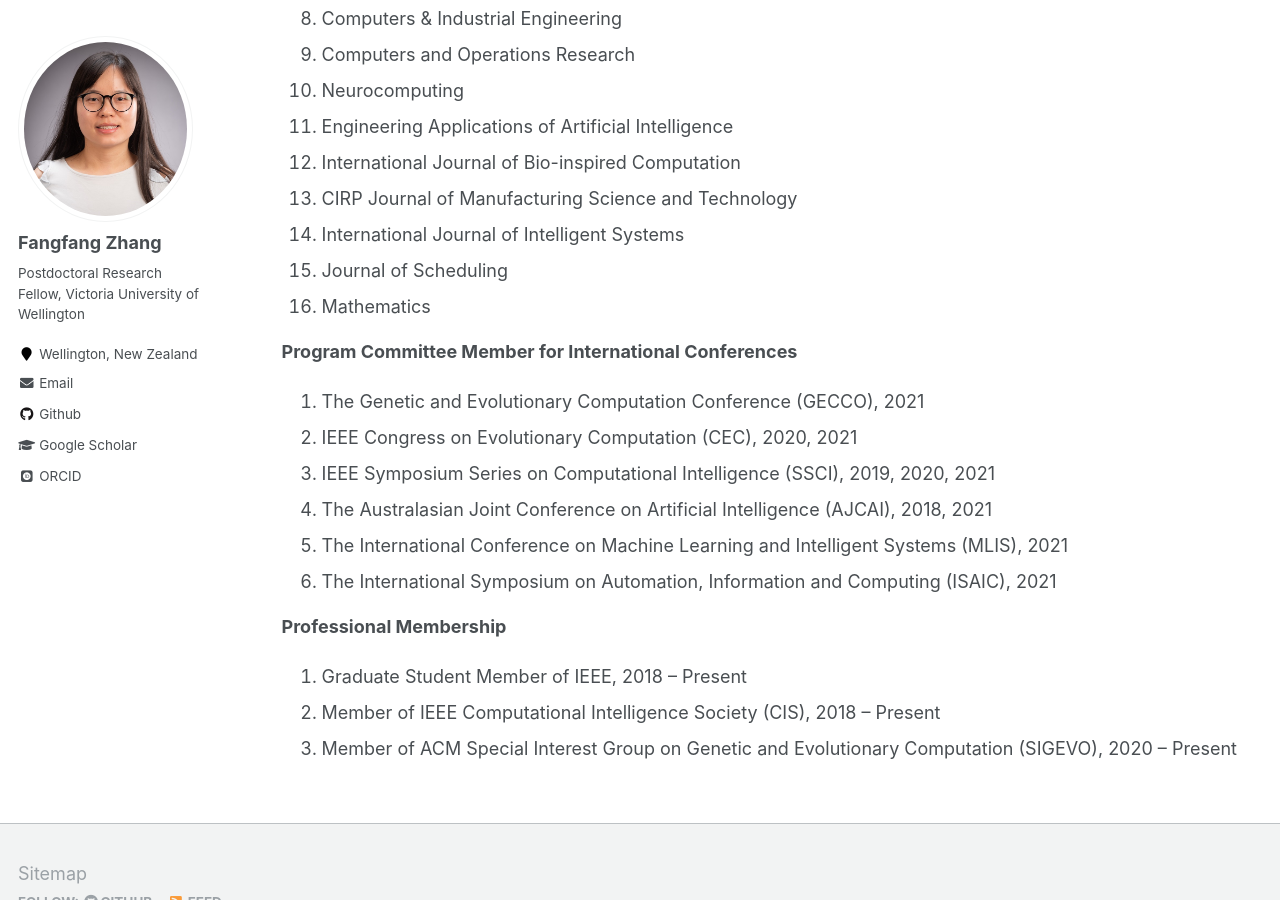
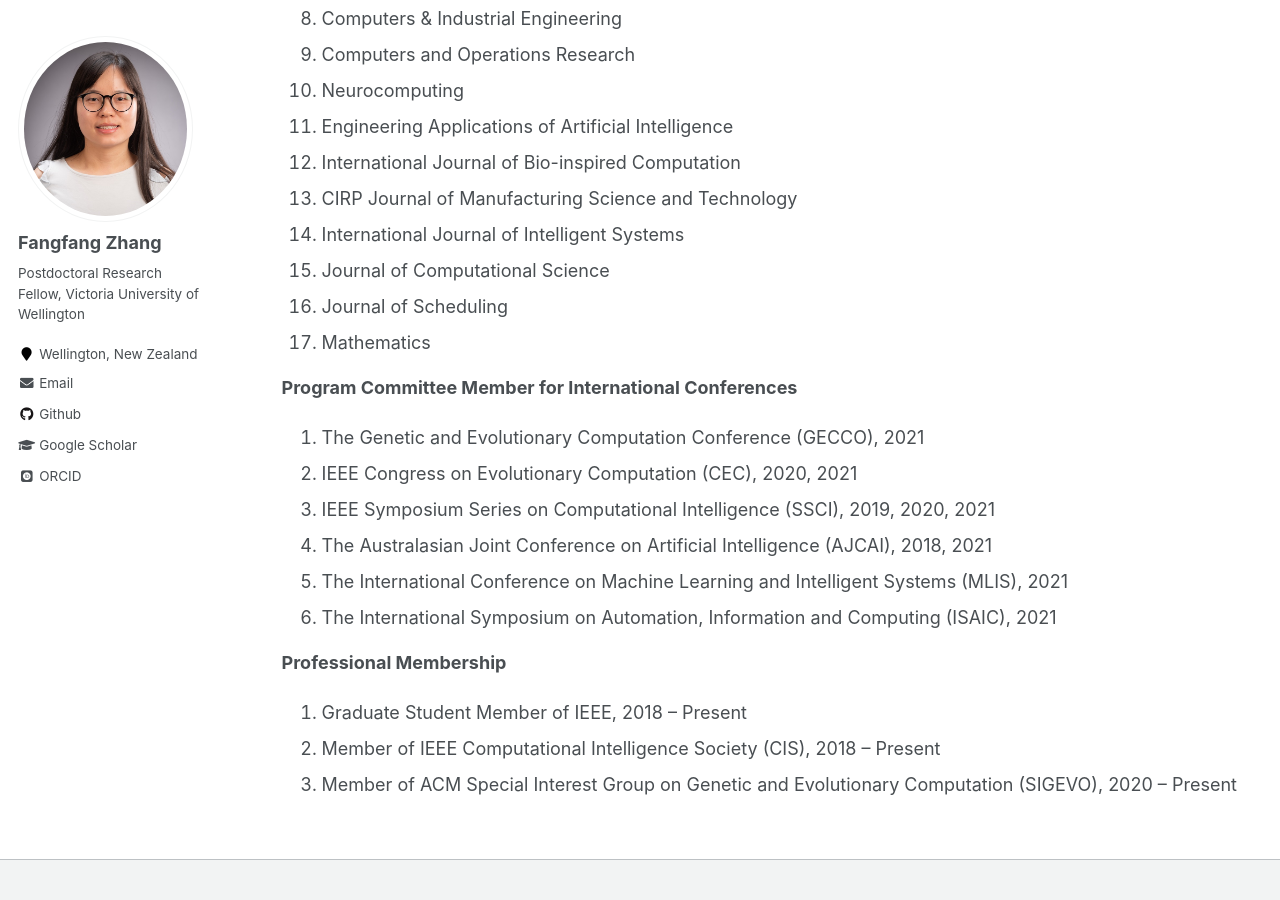
Before and after one commit to fangfang-zhang/fangfang-zhang.github.io, a Jekyll site: the page built from _pages/professional-activities.md, in a window 1280 px wide and 900 px high, scrolled down 874 px. Built offline with Jekyll 4.4.1, drawn with Linux system fonts in a browser that asks for light colours; some web fonts are replaced.

Commit message:
add one reviewed journal

```diff
--- a/_pages/professional-activities.md
+++ b/_pages/professional-activities.md
@@ -31,8 +31,9 @@ author_profile: true
 12. International Journal of Bio-inspired Computation
 13. CIRP Journal of Manufacturing Science and Technology
 14. International Journal of Intelligent Systems
-15. Journal of Scheduling
-16. Mathematics
+15. Journal of Computational Science
+16. Journal of Scheduling
+17. Mathematics
 
 **Program Committee Member for International Conferences**
 1. The Genetic and Evolutionary Computation Conference (GECCO), 2021
```
Also changed, not shown: 1 other file.
